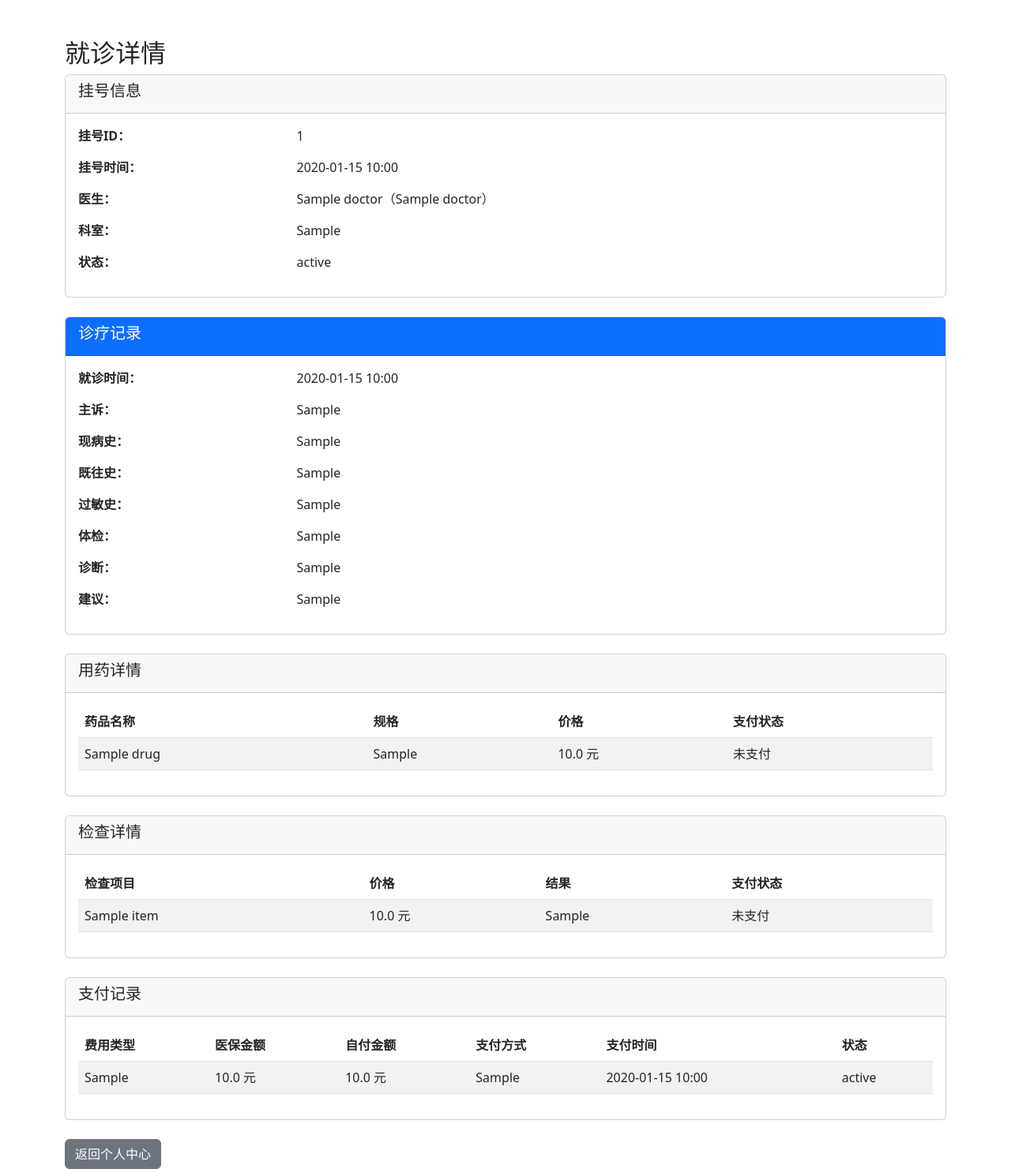
After one commit to HF-youngior/hospital, a Flask app: template hospital/app/templates/record_detail.html in a window 1280 px wide. The commit adds this page. Shown: the whole page at 79% size. Run offline with Flask 3, Linux system fonts and the light colour scheme; the template is opened without the code that fills it: values that come from a table or form of the project are taken from there, others are empty; tables that the repository leaves empty hold one stand-in row (values such as "Sample post").

Commit message:
完善了患者查看历史诊疗记录的功能 修复了医生填写病历时的报错

```diff
--- /dev/null
+++ b/hospital/app/templates/record_detail.html
@@ -0,0 +1,185 @@
+<!DOCTYPE html>
+<html lang="zh-CN">
+<head>
+    <meta charset="UTF-8">
+    <title>就诊详情 - 医院信息管理系统</title>
+    <link rel="stylesheet" href="https://cdn.jsdelivr.net/npm/bootstrap@5.3.0/dist/css/bootstrap.min.css">
+</head>
+<body>
+<div class="container mt-5">
+    <h2>就诊详情</h2>
+
+    <div class="card mb-4">
+        <div class="card-header">
+            <h5>挂号信息</h5>
+        </div>
+        <div class="card-body">
+            <div class="row mb-3">
+                <div class="col-md-3 fw-bold">挂号ID：</div>
+                <div class="col-md-9">{{ registration.registration_id }}</div>
+            </div>
+            <div class="row mb-3">
+                <div class="col-md-3 fw-bold">挂号时间：</div>
+                <div class="col-md-9">{{ registration.reg_time.strftime('%Y-%m-%d %H:%M') }}</div>
+            </div>
+            <div class="row mb-3">
+                <div class="col-md-3 fw-bold">医生：</div>
+                <div class="col-md-9">{{ registration.schedule.doctor.name }}（{{ registration.schedule.doctor.title }}）</div>
+            </div>
+            <div class="row mb-3">
+                <div class="col-md-3 fw-bold">科室：</div>
+                <div class="col-md-9">{{ registration.schedule.doctor.department }}</div>
+            </div>
+            <div class="row mb-3">
+                <div class="col-md-3 fw-bold">状态：</div>
+                <div class="col-md-9">{{ registration.visit_status }}</div>
+            </div>
+        </div>
+    </div>
+
+    {% if medical_record %}
+    <div class="card mb-4">
+        <div class="card-header bg-primary text-white">
+            <h5>诊疗记录</h5>
+        </div>
+        <div class="card-body">
+            <div class="row mb-3">
+                <div class="col-md-3 fw-bold">就诊时间：</div>
+                <div class="col-md-9">{{ medical_record.visit_time.strftime('%Y-%m-%d %H:%M') }}</div>
+            </div>
+            <div class="row mb-3">
+                <div class="col-md-3 fw-bold">主诉：</div>
+                <div class="col-md-9">{{ medical_record.chief_complaint or '无' }}</div>
+            </div>
+            <div class="row mb-3">
+                <div class="col-md-3 fw-bold">现病史：</div>
+                <div class="col-md-9">{{ medical_record.present_illness or '无' }}</div>
+            </div>
+            <div class="row mb-3">
+                <div class="col-md-3 fw-bold">既往史：</div>
+                <div class="col-md-9">{{ medical_record.past_history or '无' }}</div>
+            </div>
+            <div class="row mb-3">
+                <div class="col-md-3 fw-bold">过敏史：</div>
+                <div class="col-md-9">{{ medical_record.allergy_history or '无' }}</div>
+            </div>
+            <div class="row mb-3">
+                <div class="col-md-3 fw-bold">体检：</div>
+                <div class="col-md-9">{{ medical_record.physical_exam or '无' }}</div>
+            </div>
+            <div class="row mb-3">
+                <div class="col-md-3 fw-bold">诊断：</div>
+                <div class="col-md-9">{{ medical_record.diagnosis or '无' }}</div>
+            </div>
+            <div class="row mb-3">
+                <div class="col-md-3 fw-bold">建议：</div>
+                <div class="col-md-9">{{ medical_record.suggestion or '无' }}</div>
+            </div>
+        </div>
+    </div>
+    {% endif %}
+
+    <div class="card mb-4">
+        <div class="card-header">
+            <h5>用药详情</h5>
+        </div>
+        <div class="card-body">
+            {% if medications %}
+            <table class="table table-striped">
+                <thead>
+                    <tr>
+                        <th>药品名称</th>
+                        <th>规格</th>
+                        <th>价格</th>
+                        <th>支付状态</th>
+                    </tr>
+                </thead>
+                <tbody>
+                    {% for med in medications %}
+                    <tr>
+                        <td>{{ med.drug.name }}</td>
+                        <td>{{ med.drug.specification }}</td>
+                        <td>{{ med.drug.price }} 元</td>
+                        <td>{{ '已支付' if med.is_paid else '未支付' }}</td>
+                    </tr>
+                    {% endfor %}
+                </tbody>
+            </table>
+            {% else %}
+            <p>无用药记录。</p>
+            {% endif %}
+        </div>
+    </div>
+
+    <div class="card mb-4">
+        <div class="card-header">
+            <h5>检查详情</h5>
+        </div>
+        <div class="card-body">
+            {% if checks %}
+            <table class="table table-striped">
+                <thead>
+                    <tr>
+                        <th>检查项目</th>
+                        <th>价格</th>
+                        <th>结果</th>
+                        <th>支付状态</th>
+                    </tr>
+                </thead>
+                <tbody>
+                    {% for check in checks %}
+                    <tr>
+                        <td>{{ check.check_item.name }}</td>
+                        <td>{{ check.check_item.price }} 元</td>
+                        <td>{{ check.result or '未完成' }}</td>
+                        <td>{{ '已支付' if check.is_paid else '未支付' }}</td>
+                    </tr>
+                    {% endfor %}
+                </tbody>
+            </table>
+            {% else %}
+            <p>无检查记录。</p>
+            {% endif %}
+        </div>
+    </div>
+
+    <div class="card mb-4">
+        <div class="card-header">
+            <h5>支付记录</h5>
+        </div>
+        <div class="card-body">
+            {% if payments %}
+            <table class="table table-striped">
+                <thead>
+                    <tr>
+                        <th>费用类型</th>
+                        <th>医保金额</th>
+                        <th>自付金额</th>
+                        <th>支付方式</th>
+                        <th>支付时间</th>
+                        <th>状态</th>
+                    </tr>
+                </thead>
+                <tbody>
+                    {% for payment in payments %}
+                    <tr>
+                        <td>{{ payment.fee_type }}</td>
+                        <td>{{ payment.insurance_amount }} 元</td>
+                        <td>{{ payment.self_pay_amount }} 元</td>
+                        <td>{{ payment.pay_method }}</td>
+                        <td>{{ payment.pay_time.strftime('%Y-%m-%d %H:%M') }}</td>
+                        <td>{{ payment.pay_status }}</td>
+                    </tr>
+                    {% endfor %}
+                </tbody>
+            </table>
+            {% else %}
+            <p>无支付记录。</p>
+            {% endif %}
+        </div>
+    </div>
+
+    <a href="{{ url_for('patient.patient_profile') }}" class="btn btn-secondary">返回个人中心</a>
+</div>
+</body>
+</html>
```
Also changed, not shown: hospital/app/templates/patient_profile.html (+4 -4 lines), hospital/app/views/medicalrecord.py (+36 -21 lines), hospital/app/views/patient.py (+42 -4 lines).
